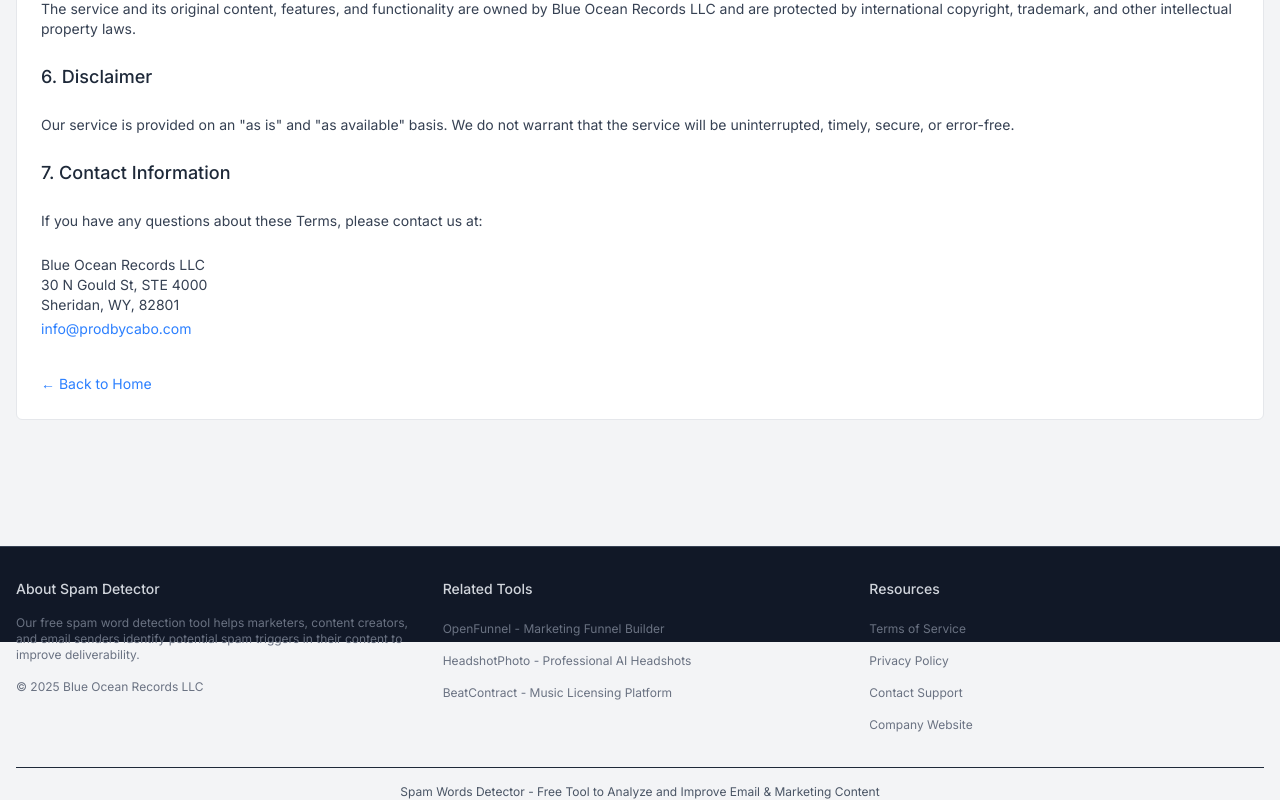
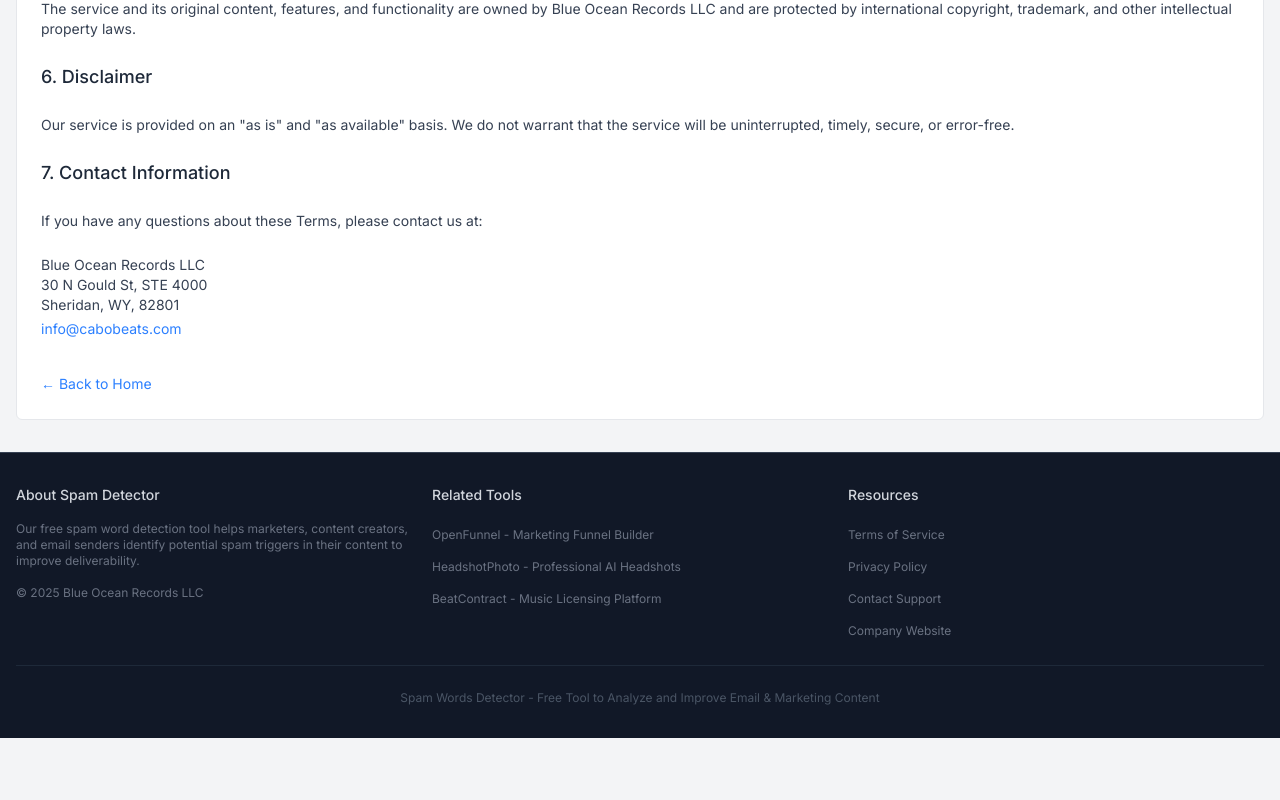
Before and after one commit to cabobeats/spamwords, a Next.js app: page /terms in a window 1280 px wide. Shown: the part 731-1531 px from the top of the page. After the commit the page ends 1469 px from the top, so only its background shows below. Built offline with nearby package versions, Linux system fonts and the light colour scheme.

Commit message:
Update styles, layout, pages, footer, and header

```diff
--- a/src/app/globals.css
+++ b/src/app/globals.css
@@ -33,26 +33,24 @@
 }
 
 body {
-  position: relative;
   min-height: 100vh;
   background-color: var(--background);
   color: var(--foreground);
   font-family: Arial, Helvetica, sans-serif;
   margin: 0;
   padding: 0;
-  padding-bottom: 130px; /* Increased space for footer */
+  display: flex;
+  flex-direction: column;
 }
 
 main {
   display: block;
   width: 100%;
-  margin-bottom: 60px; /* Add bottom margin to main content */
+  flex: 1 0 auto;
 }
 
 footer {
-  position: absolute;
-  bottom: 0;
   width: 100%;
-  height: 96px; /* Keep footer height the same */
   background-color: var(--footer-bg);
+  flex-shrink: 0;
 }
--- a/src/app/layout.tsx
+++ b/src/app/layout.tsx
@@ -48,7 +48,7 @@
         <meta name="viewport" content="width=device-width, initial-scale=1" />
         <link rel="canonical" href="https://spamdetector.yourdomain.com" />
       </head>
-      <body className={inter.className}>{children}</body>
+      <body className={`${inter.className}`}>{children}</body>
     </html>
   );
 }
--- a/src/app/page.tsx
+++ b/src/app/page.tsx
@@ -42,7 +42,7 @@
   }, [text]);
 
   return (
-    <>
+    <div className="flex flex-col min-h-screen">
       <Header />
 
       <Script id="schema-structured-data" type="application/ld+json">
@@ -62,12 +62,12 @@
           "creator": {
             "@type": "Organization",
             "name": "Blue Ocean Records LLC",
-            "url": "https://prodbycabo.com"
+            "url": "https://cabobeats.com"
           }
         })}
       </Script>
 
-      <main className="container mx-auto px-4 py-6">
+      <main className="container mx-auto px-4 py-6 flex-grow">
         <div className="mb-6 bg-white p-4 rounded-md border border-gray-200">
           <h1 className="text-lg font-medium text-gray-800 mb-2">Spam Word Detector</h1>
           <p className="text-sm text-gray-600">
@@ -135,6 +135,6 @@
       </main>
 
       <Footer />
-    </>
+    </div>
   );
 }
--- a/src/app/privacy/page.tsx
+++ b/src/app/privacy/page.tsx
@@ -15,10 +15,10 @@
 
 export default function PrivacyPage() {
   return (
-    <>
+    <div className="flex flex-col min-h-screen">
       <Header />
 
-      <main className="container mx-auto px-4 py-8">
+      <main className="container mx-auto px-4 py-8 flex-grow">
         <div className="bg-white rounded-md p-6 border border-gray-200">
           <h1 className="text-xl font-medium mb-6 text-gray-800">Privacy Policy</h1>
 
@@ -79,10 +79,10 @@
               <div>Sheridan, WY, 82801</div>
               <div className="mt-1">
                 <a
-                  href="mailto:info@prodbycabo.com"
+                  href="mailto:info@cabobeats.com"
                   className="text-blue-500 hover:underline"
                 >
-                  info@prodbycabo.com
+                  info@cabobeats.com
                 </a>
               </div>
             </address>
@@ -97,6 +97,6 @@
       </main>
 
       <Footer />
-    </>
+    </div>
   );
 }
--- a/src/app/terms/page.tsx
+++ b/src/app/terms/page.tsx
@@ -15,10 +15,10 @@
 
 export default function TermsPage() {
   return (
-    <>
+    <div className="flex flex-col min-h-screen">
       <Header />
 
-      <main className="container mx-auto px-4 py-8">
+      <main className="container mx-auto px-4 py-8 flex-grow">
         <div className="bg-white rounded-md p-6 border border-gray-200">
           <h1 className="text-xl font-medium mb-6 text-gray-800">Terms and Conditions</h1>
 
@@ -72,10 +72,10 @@
               <div>Sheridan, WY, 82801</div>
               <div className="mt-1">
                 <a
-                  href="mailto:info@prodbycabo.com"
+                  href="mailto:info@cabobeats.com"
                   className="text-blue-500 hover:underline"
                 >
-                  info@prodbycabo.com
+                  info@cabobeats.com
                 </a>
               </div>
             </address>
@@ -90,6 +90,6 @@
       </main>
 
       <Footer />
-    </>
+    </div>
   );
 }
--- a/src/components/Footer.tsx
+++ b/src/components/Footer.tsx
@@ -5,8 +5,8 @@
   return (
     <footer className="bg-gray-900 text-white py-8 w-full border-t border-gray-700">
       <div className="container mx-auto px-4">
-        <div className="grid grid-cols-1 md:grid-cols-3 gap-8 mb-8">
-          <div>
+        <div className="flex flex-wrap">
+          <div className="w-full md:w-1/3 mb-6 md:mb-0">
             <h3 className="text-sm font-medium mb-4 text-gray-300">About Spam Detector</h3>
             <p className="text-xs text-gray-500 mb-4">
               Our free spam word detection tool helps marketers, content creators, and email senders
@@ -17,7 +17,7 @@
             </p>
           </div>
 
-          <div>
+          <div className="w-full md:w-1/3 mb-6 md:mb-0">
             <h3 className="text-sm font-medium mb-4 text-gray-300">Related Tools</h3>
             <ul className="space-y-2">
               <li>
@@ -53,7 +53,7 @@
             </ul>
           </div>
 
-          <div>
+          <div className="w-full md:w-1/3">
             <h3 className="text-sm font-medium mb-4 text-gray-300">Resources</h3>
             <ul className="space-y-2">
               <li>
@@ -74,7 +74,7 @@
               </li>
               <li>
                 <a
-                  href="mailto:info@prodbycabo.com"
+                  href="mailto:info@cabobeats.com"
                   className="text-xs text-gray-500 hover:text-blue-400"
                 >
                   Contact Support
@@ -82,7 +82,7 @@
               </li>
               <li>
                 <a
-                  href="https://prodbycabo.com"
+                  href="https://cabobeats.com"
                   target="_blank"
                   rel="noopener noreferrer"
                   className="text-xs text-gray-500 hover:text-blue-400"
@@ -94,7 +94,7 @@
           </div>
         </div>
 
-        <div className="pt-4 border-t border-gray-800 text-center">
+        <div className="pt-6 mt-6 border-t border-gray-800 text-center">
           <p className="text-xs text-gray-600">
             Spam Words Detector - Free Tool to Analyze and Improve Email & Marketing Content
           </p>
--- a/src/components/Header.tsx
+++ b/src/components/Header.tsx
@@ -43,7 +43,7 @@
               </li>
               <li>
                 <a
-                  href="https://prodbycabo.com"
+                  href="https://cabobeats.com"
                   target="_blank"
                   rel="noopener noreferrer"
                   className="text-xs text-gray-400 hover:text-white transition-colors"
```
